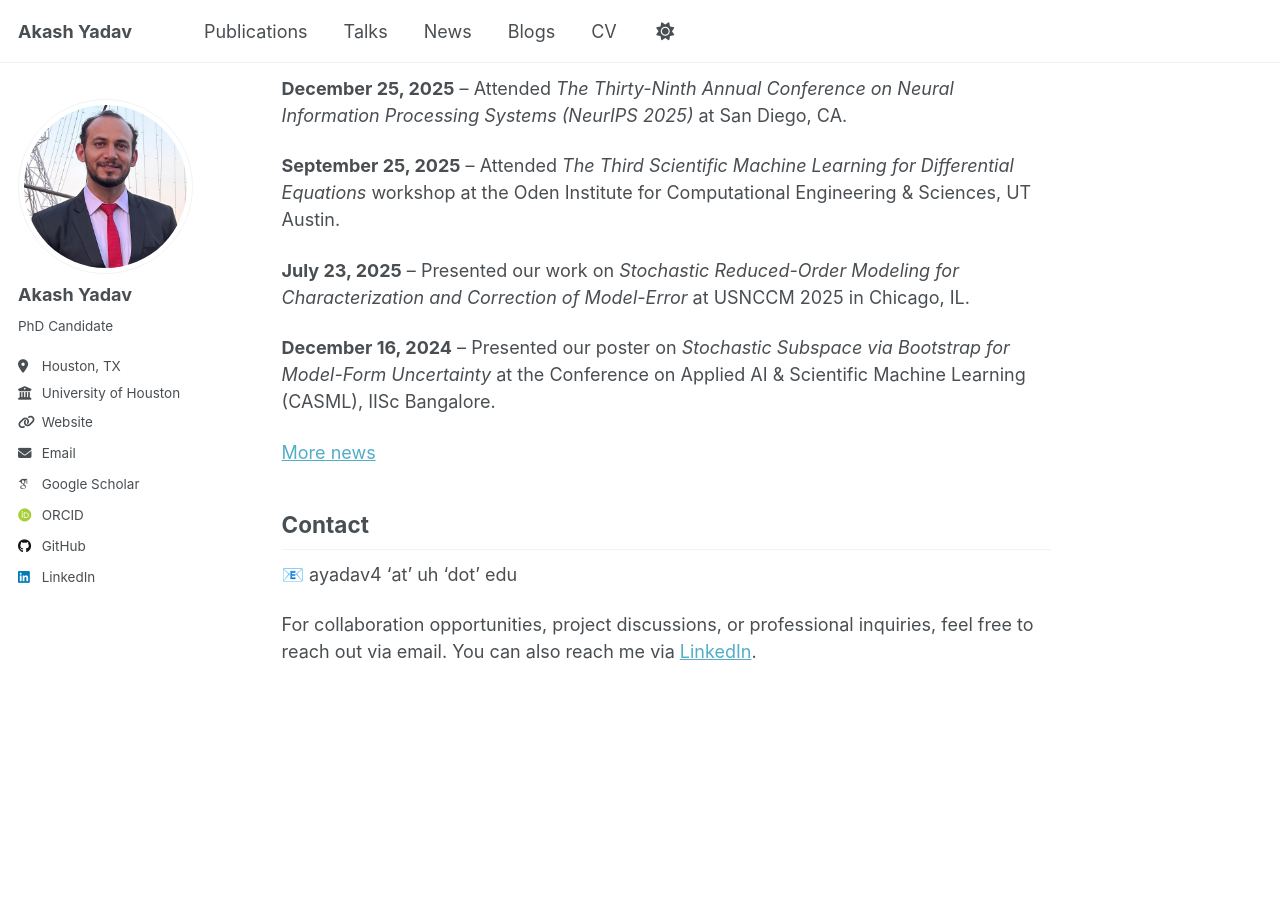
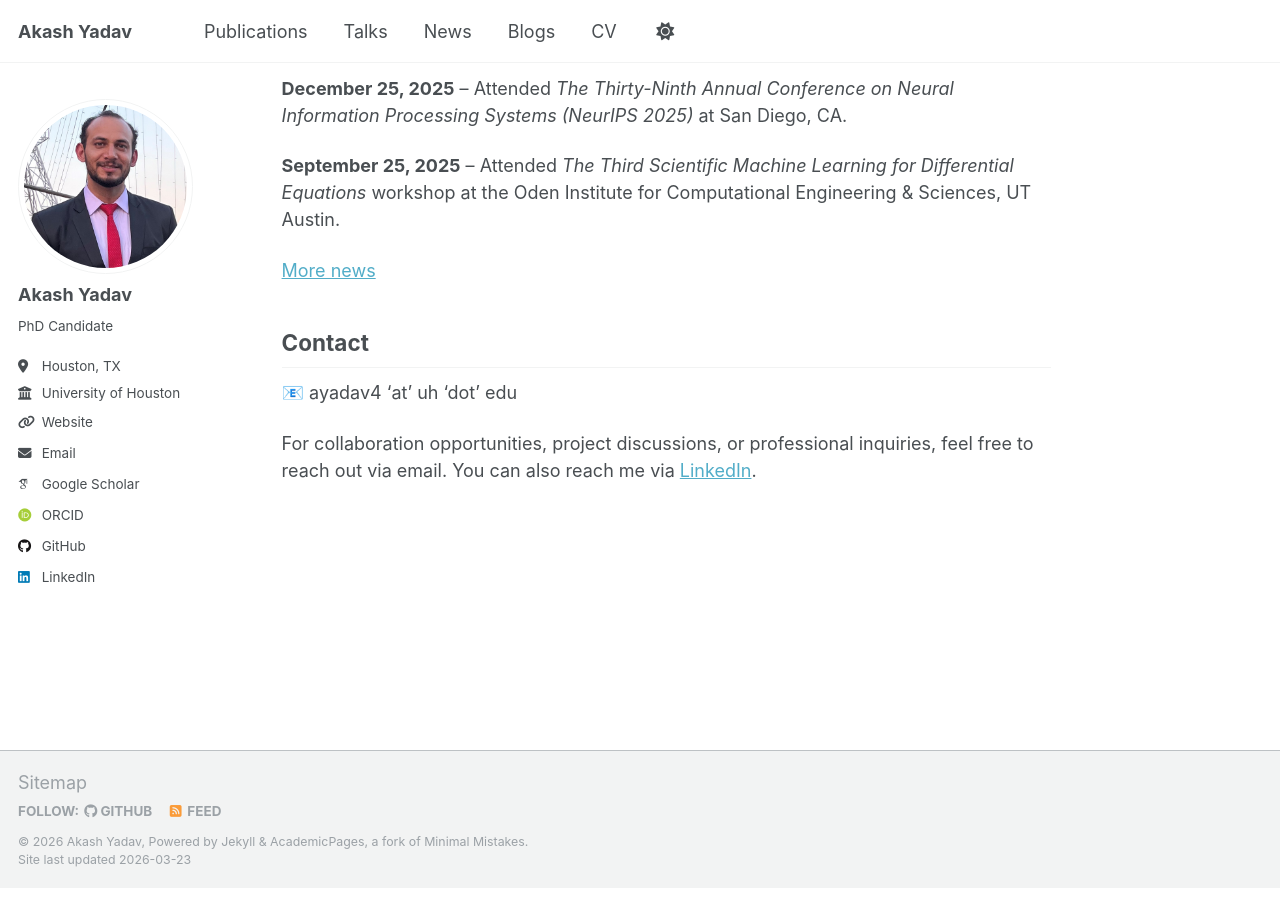
Before and after one commit to akashyadav0210/akashyadav0210.github.io, a Jekyll site: the page built from _pages/about.md, in a window 1280 px wide and 900 px high, scrolled down 696 px. Built offline with Jekyll 4.4.1, drawn with Linux system fonts in a browser that asks for light colours; emoji names are drawn with the system emoji font; some web fonts are replaced.

Commit message:
Show top 3 news items on homepage

```diff
--- a/_pages/about.md
+++ b/_pages/about.md
@@ -26,7 +26,7 @@
 
 News
 ======
-{% for item in site.data.news limit:5 %}
+{% for item in site.data.news limit:3 %}
 <p><strong>{{ item.date | date: "%B %d, %Y" }}</strong> – {{ item.text | markdownify | remove: "<p>" | remove: "</p>" }}</p>
 {% endfor %}
 <p><a href="/news/">More news</a></p>
```
